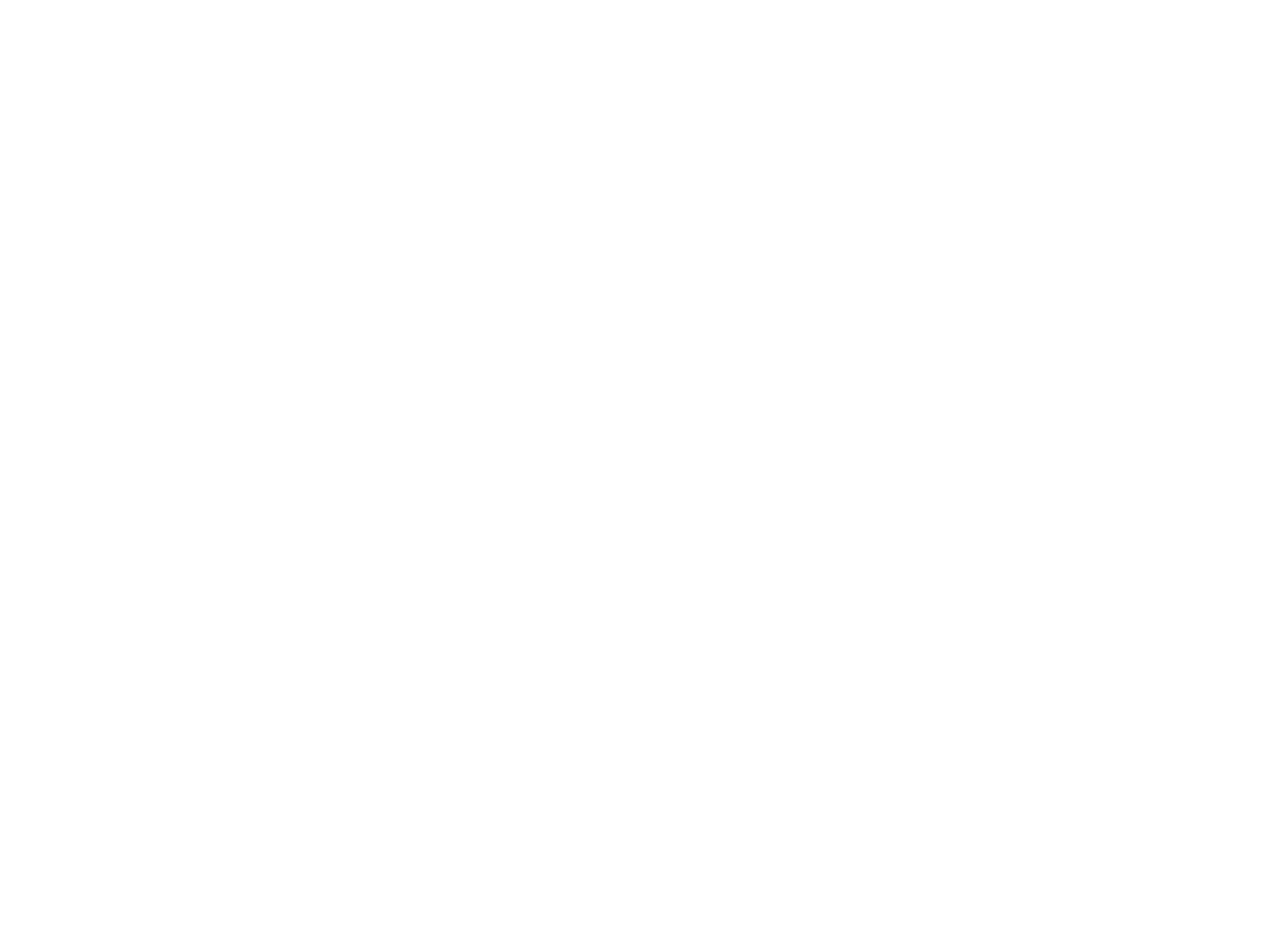
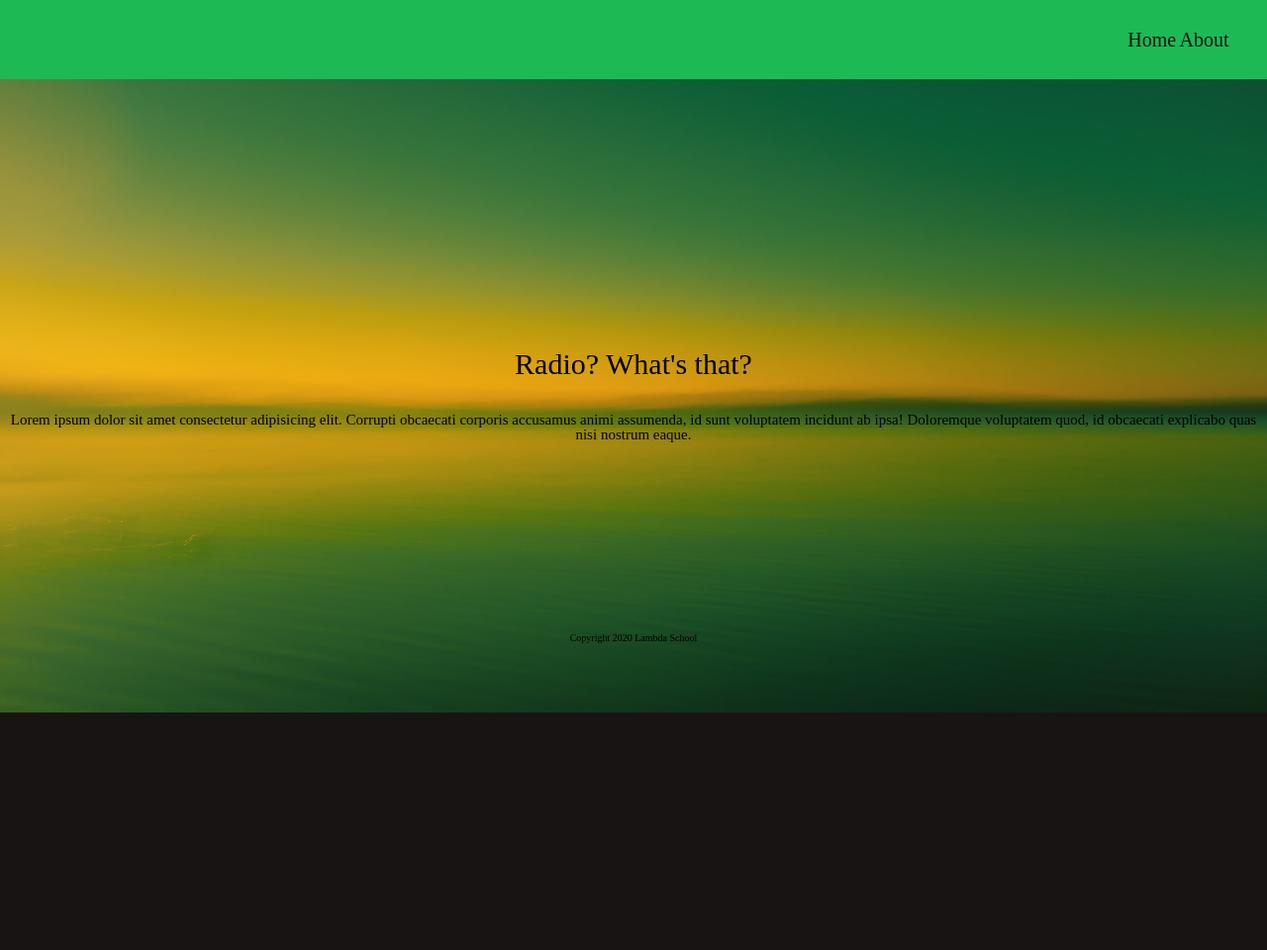
Before and after one commit to MatthewHeideman/UI, a plain HTML site: page index.html in a window 1280 px wide. Shown: the whole page at 99% size. Before the commit the page ends 800 px from the top, so only its background shows below. Drawn offline with Linux system fonts and the light colour scheme.

Commit message:
added background image for hero on landing page

```diff
--- a/index.html
+++ b/index.html
@@ -4,8 +4,38 @@
     <meta charset="UTF-8">
     <meta name="viewport" content="width=device-width, initial-scale=1.0">
     <title>Spotify Song Suggester</title>
+    <link rel="stylesheet" href="css/index.css">
 </head>
 <body>
+    <div class="container">
+        <header class="header">
+            <nav>
+                <a href = "#">
+                    Home
+                </a>
+                <a href="#">
+                    About
+                </a>
+            </nav>
+        </header>
+        <section class="top-section">
+            <div class="heroContainer">
+                <!-- <img src="img/background.png" alt="gradient water image"/> -->
 
+                <div>
+                    <h1>
+                        Radio? What's that?
+                    </h1>
+                    <p>
+                        Lorem ipsum dolor sit amet consectetur adipisicing elit. Corrupti obcaecati corporis accusamus animi assumenda, id sunt
+                        voluptatem incidunt ab ipsa! Doloremque voluptatem quod, id obcaecati explicabo quas nisi nostrum eaque.
+                    </p>
+                </div>
+            </div>
+        </section>
+        <footer>
+            <p>Copyright 2020 Lambda School</p>
+        </footer>
+    </div>
 </body>
 </html>
--- a/less/global.less
+++ b/less/global.less
@@ -16,15 +16,7 @@ body {
     text-align: center;
 }
 
-h2 {
-font-size: 3.2rem;
+.container{
+    width: 100%;
+    background-color:#191414;
 }
-
-h3 {
-font-size: 2.8rem;
-}
-
-p {
-font-size: 1.6rem;
-line-height: 1.4;
-}
--- a/less/homePage.less
+++ b/less/homePage.less
@@ -0,0 +1,35 @@
+.top-section{
+    width: 100%;
+    height: 70vh;
+    .heroContainer{
+        background-image: url(../img/background.png);
+        background-color: #cccccc;
+        background-position: center;
+        background-repeat: no-repeat;
+        background-size: cover;
+        height: 80vh;
+        display: flex;
+        flex-direction: column;
+        align-items: center;
+        justify-content: center;
+    }
+    // img{
+    //     height: 70vh;
+    //     width: 100%;
+    //     z-index: 1;
+    //     position: absolute;
+
+    // }
+    div{
+        h1{
+            font-size: 3rem;
+        }
+        p{
+            font-size: 1.5rem;
+        }
+        height: 20vh;
+        display: flex;
+        flex-direction: column;
+        justify-content: space-evenly;
+    }
+}
--- a/less/navigation.less
+++ b/less/navigation.less
@@ -0,0 +1,22 @@
+.header {
+    display: flex;
+    justify-content: flex-end;
+    width: 100%;
+    background-color: #1DB954;
+    align-items: center;
+    height: 10vh;
+    nav {
+        display: flex;
+        justify-content: space-between;
+        width: 8%;
+        margin-right: 3%;
+        a{
+            font-size: 2rem;
+            text-decoration: none;
+            color: #191414;
+        }
+    }
+}
+footer{
+    height: 40vh;
+}
```
Also changed, not shown: css/index.css, img/background.png (added).
